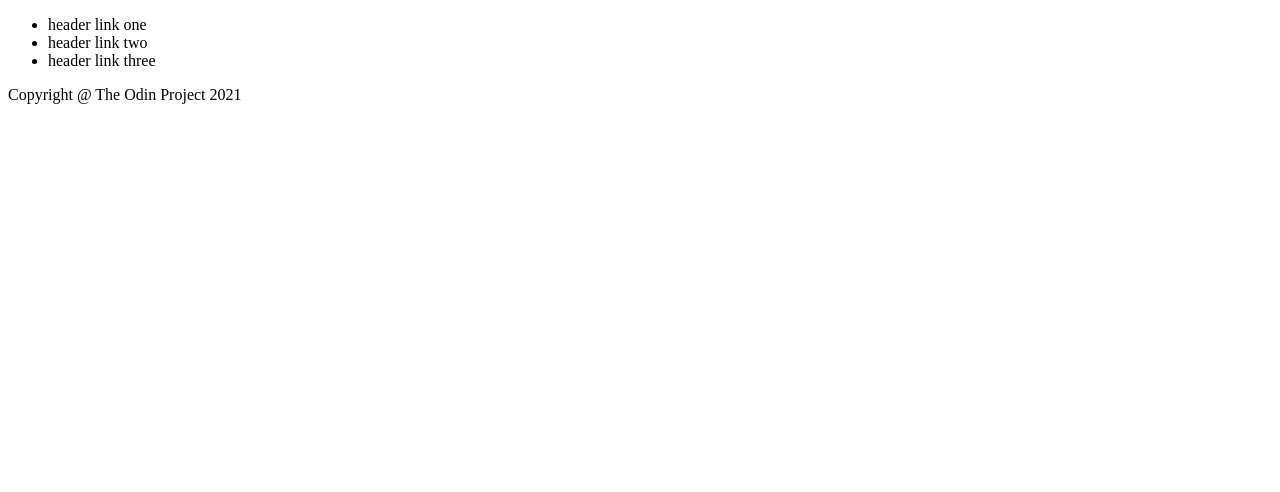
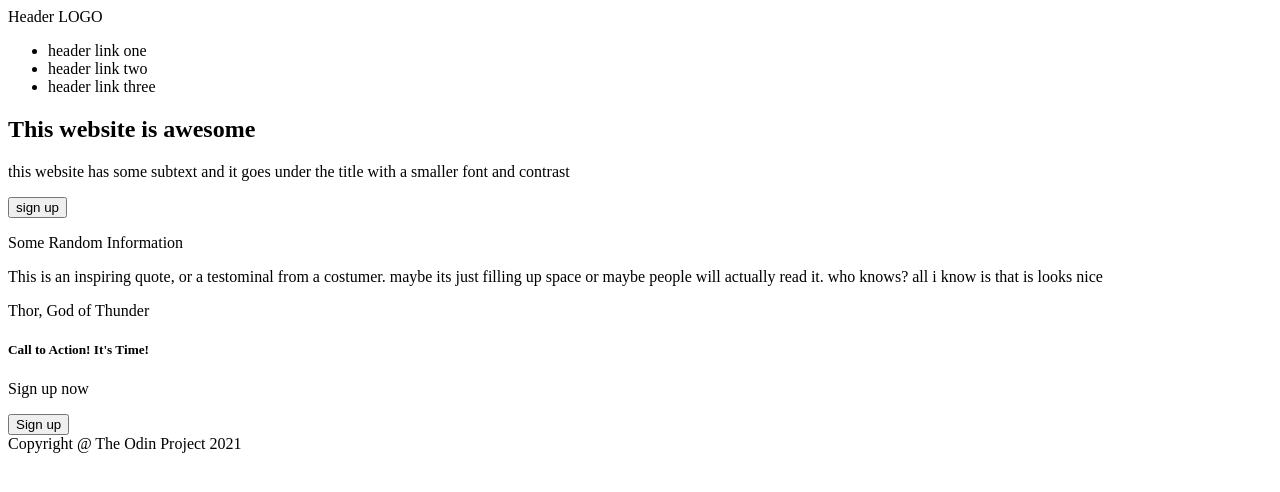
Before and after one commit to Transfer101/landing-page, a plain HTML site: page index.html in a window 1280 px wide. Drawn offline with Linux system fonts and the light colour scheme.

Commit message:
finished HTML portion

```diff
--- a/index.html
+++ b/index.html
@@ -9,7 +9,7 @@
 </head>
 <body>
     <div class="header">
-        <div class="logo"></div>
+        <div class="logo">Header LOGO</div>
          <ul class="links">
              <li> header link one</li>
              <li> header link two</li>
@@ -18,10 +18,30 @@
      </div>
 
     <div class="main">
-        <section class="section-one"></section>
+        <section class="section-one">
+            <h1>This website is awesome</h1>
+            <p>this website has some subtext and it goes under the title with a smaller font and contrast</p>
+            <button>sign up</button>
+        </section>
         <section class="section-two"></section>
-        <section class="section-three"></section>
-        <section class="section-four"></section>
+            <p>Some Random Information</p>
+            <div></div> <!--Pic boxes-->
+            <div></div> <!--Pic boxes-->
+            <div></div> <!--Pic boxes-->
+            <div></div> <!--Pic boxes-->
+        <section class="section-three">
+            <p>This is an inspiring quote, or a testominal from a costumer. maybe its just filling up space or maybe people will actually read it. who knows? all i know is that is looks nice</p>
+            <p>Thor, God of Thunder</p>
+        </section>
+        <section class="section-four">
+            <div>
+                <h5>Call to Action! It's Time!</h5>
+                <p> Sign up now</p>
+                <button>Sign up</button>
+            </div>
+
+        </section>
+
     </div>
 
     <div class="footer">
```
